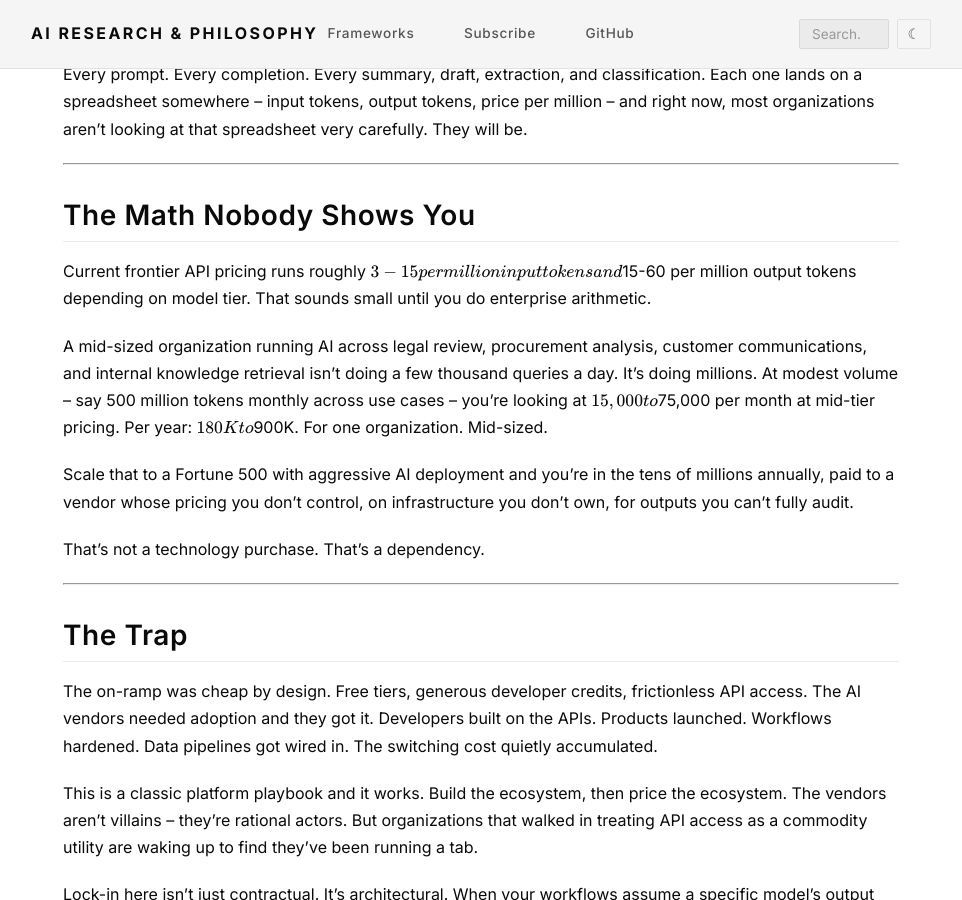
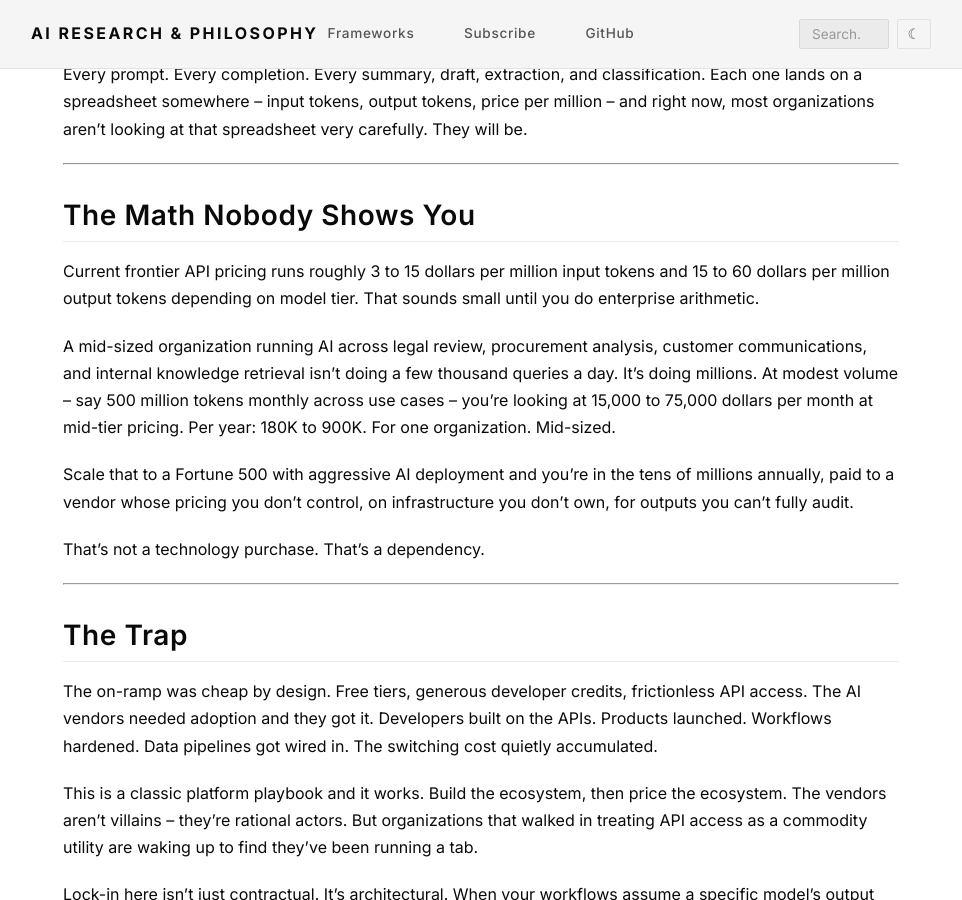
Before and after one commit to jdlongmire/AI-Research, a Jekyll site: the page built from docs/articles/token-cliff/index.md, in a window 1280 px wide and 900 px high, scrolled down 895 px. Shown: the whole window, without its empty margins (159-1121 px from the left). Built offline with Jekyll 4.4.1, drawn with Linux system fonts in a browser that asks for light colours; comment, search, counter and statistics services are not loaded.

Commit message:
Replace dollar signs with spelled-out "dollars" to prevent kramdown math parsing
HTML entities (&#36;) still get resolved to $ before math processing,
creating spurious inline LaTeX spans between dollar amounts on the same line.

Co-Authored-By: Claude Opus 4.6 (1M context) <noreply@anthropic.com>

```diff
--- a/docs/articles/token-cliff/index.md
+++ b/docs/articles/token-cliff/index.md
@@ -15,9 +15,9 @@ Every prompt. Every completion. Every summary, draft, extraction, and classifica
 
 ## The Math Nobody Shows You
 
-Current frontier API pricing runs roughly &#36;3-15 per million input tokens and &#36;15-60 per million output tokens depending on model tier. That sounds small until you do enterprise arithmetic.
+Current frontier API pricing runs roughly 3 to 15 dollars per million input tokens and 15 to 60 dollars per million output tokens depending on model tier. That sounds small until you do enterprise arithmetic.
 
-A mid-sized organization running AI across legal review, procurement analysis, customer communications, and internal knowledge retrieval isn't doing a few thousand queries a day. It's doing millions. At modest volume – say 500 million tokens monthly across use cases – you're looking at &#36;15,000 to &#36;75,000 per month at mid-tier pricing. Per year: &#36;180K to &#36;900K. For one organization. Mid-sized.
+A mid-sized organization running AI across legal review, procurement analysis, customer communications, and internal knowledge retrieval isn't doing a few thousand queries a day. It's doing millions. At modest volume – say 500 million tokens monthly across use cases – you're looking at 15,000 to 75,000 dollars per month at mid-tier pricing. Per year: 180K to 900K. For one organization. Mid-sized.
 
 Scale that to a Fortune 500 with aggressive AI deployment and you're in the tens of millions annually, paid to a vendor whose pricing you don't control, on infrastructure you don't own, for outputs you can't fully audit.
 
```
